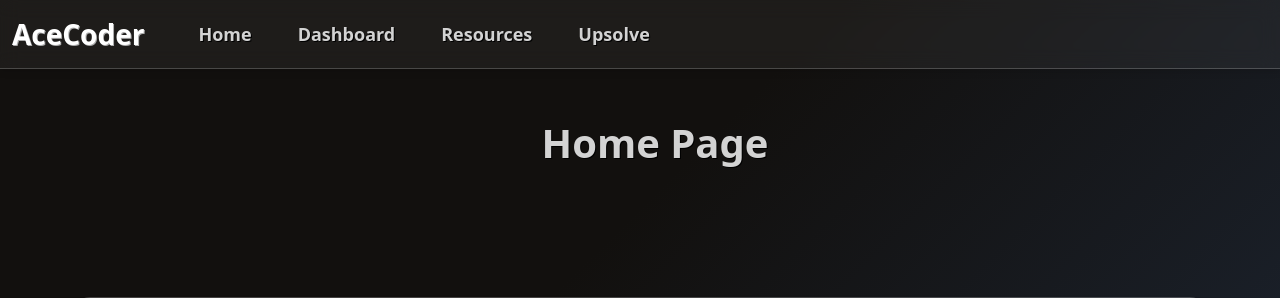
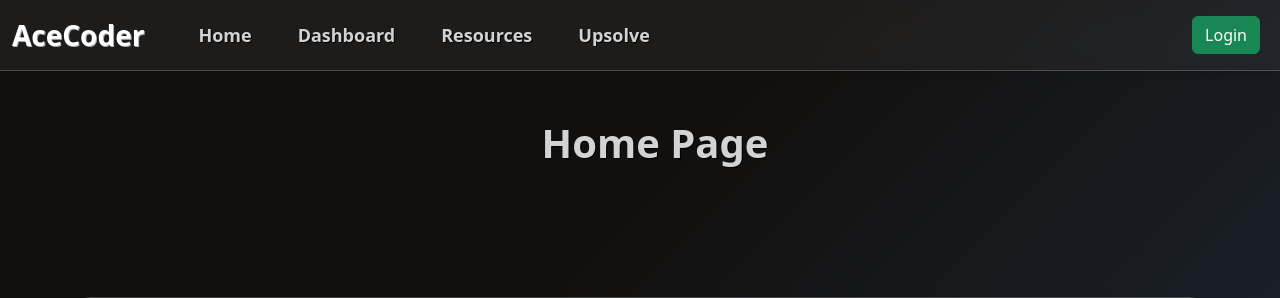
Before and after one commit to SWESH1K/acecodercopy, a Django app: page / in a window 1280 px wide. Shown: the top 298 px of the page. Run offline with Django 5.2, Linux system fonts and the light colour scheme; data comes from the database, SQL or seed files in the repository; some libraries are stand-ins or nearby versions.

Commit message:
Login button added

```diff
--- a/AceCoder/templates/navbar.html
+++ b/AceCoder/templates/navbar.html
@@ -28,7 +28,7 @@
                 <a class="nav-link active" href="{% url "upsolve_home" %}" style="font-weight: bold; color: lightgrey">Upsolve</a>
             </li>
         </ul>
-        {% comment %} <ul class="navbar-nav ms-auto mb-2 mb-lg-0">
+        <ul class="navbar-nav ms-auto mb-2 mb-lg-0">
             {% if user.is_authenticated %}
             <li class="nav-item d-flex align-items-center" style="font-weight: bold; margin-right: 20px">
                 Role: {% if is_admin %} <div style="color: red; padding-left: 10px"> Admin</div> {% else %} Student {% endif %}
@@ -41,7 +41,7 @@
                 <a class="nav-link active" href="{% provider_login_url 'google' %}?next=/" style="font-weight: bold; color: lightgrey"><button class='btn btn-success' style="color: white">Login</button></a>
             </li>
             {% endif %}
-        </ul> {% endcomment %}
+        </ul>
         </div>
     </div>
     {% comment %} <hr style="background: red;"> {% endcomment %}
```
